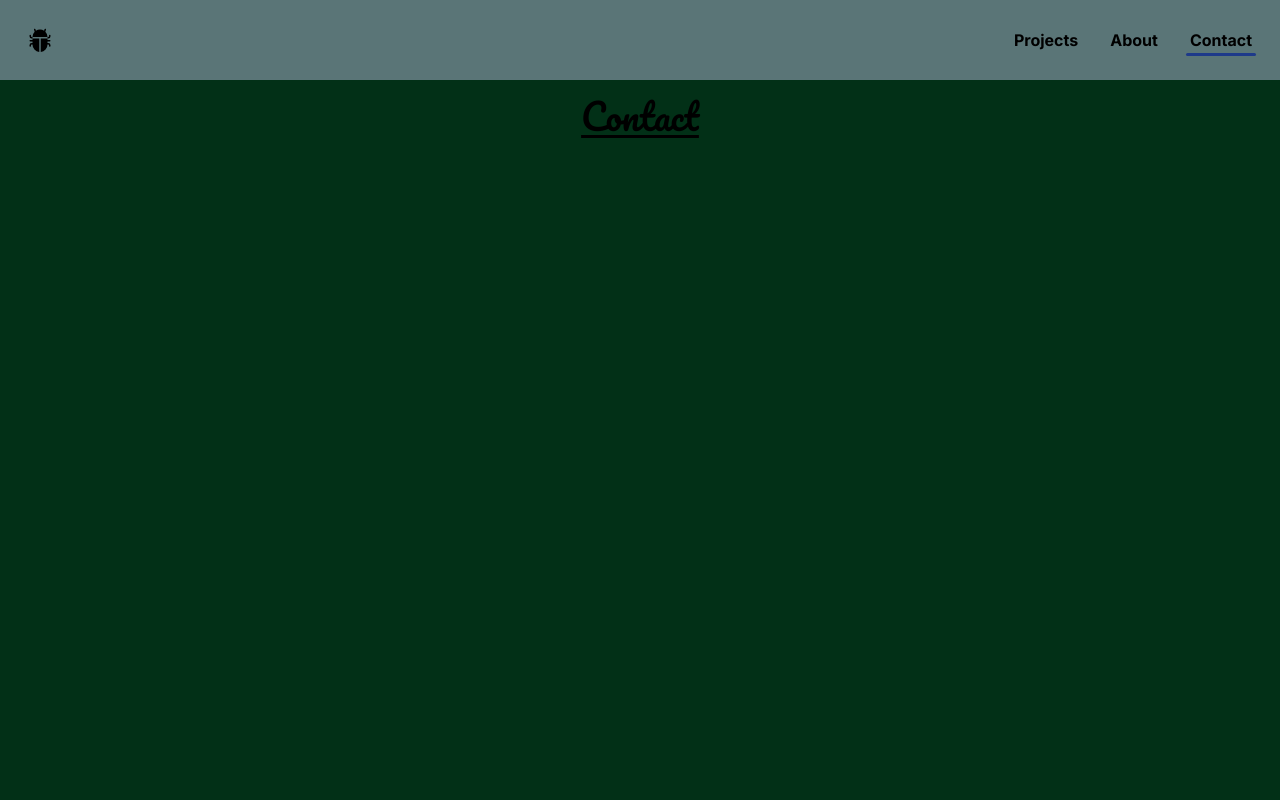
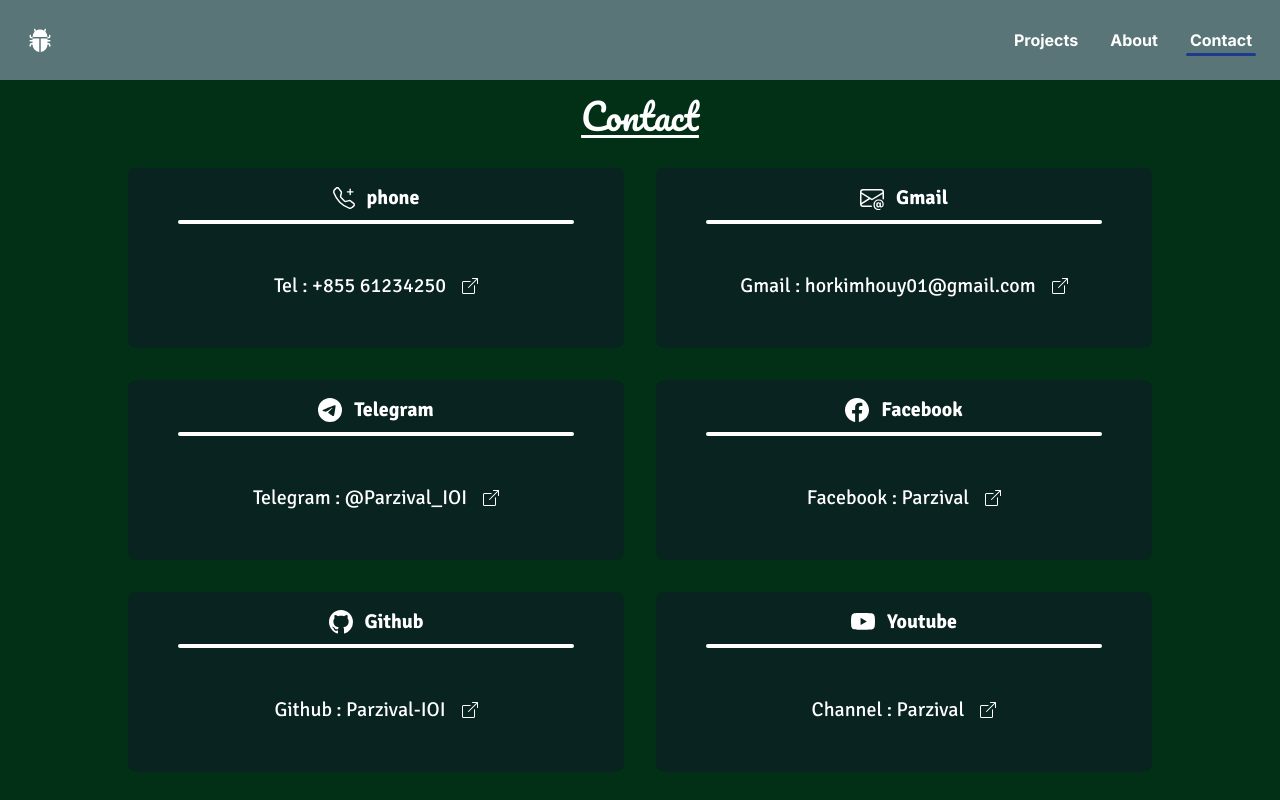
Before and after one commit to Parzival-IOI/Portfolio_3.0, a Next.js app: page /Contact in a window 1280 px wide. Built offline with nearby package versions, Linux system fonts and the light colour scheme.

Commit message:
Contact page and animation/observer

```diff
--- a/Components/Chart.tsx
+++ b/Components/Chart.tsx
@@ -1,28 +1,17 @@
-import React, { FC } from 'react'
-import Percentage from './Percentage'
+'use client'
+import React from 'react'
+import { useInView } from 'react-intersection-observer'
 
-interface list {
-    key : number,
-    name : string,
-    percentage : string,
-}
-
-interface props {
-    title : string,
-    lists : list[],
-}
-
-const Chart:FC<props> = (props) => {
+const Chart = ({children}:{children : React.ReactNode}) => {
+    const {ref: _ref, inView: view} = useInView({
+        triggerOnce : true,
+        threshold : 0.5,
+        rootMargin : "0px",
+        delay : 500,
+    })
   return (
-    <section className='w-5/6 sm:w-4/6 md:w-3/5 max-w-4xl mx-auto my-16 h-auto bg-slate-900/50 rounded-2xl'>
-        <div className='md:text-lg lg:text-xl md:px-8 py-2 '>
-            <div className='underline underline-offset-4 decoration-2 font-bold mb-2'>{props.title}</div>
-            {props.lists.map( (item) => {
-                return(
-                    <Percentage item={item} />
-                )
-            })}
-        </div>
+    <section className={`w-5/6 sm:w-4/6 md:w-3/5 max-w-4xl mx-auto my-16 h-auto bg-slate-900/50 rounded-2xl  transition-all duration-2000 ease-out ${view ? 'translate-y-0 opacity-100' : 'translate-y-40 opacity-0'}`} ref={_ref}>
+        {children}
     </section>
   )
 }
--- /dev/null
+++ b/Components/ChartContainer.tsx
@@ -0,0 +1,31 @@
+import { FC } from 'react'
+import Chart from './Chart'
+import Percentage from './Percentage'
+
+interface list {
+    key : number,
+    name : string,
+    percentage : string,
+}
+
+interface props {
+    title : string,
+    lists : list[],
+}
+
+const ChartContainer:FC<props> = (props) => {
+  return (
+    <Chart>
+        <div className='md:text-lg lg:text-xl md:px-8 py-2 '>
+            <div className='underline underline-offset-4 decoration-2 font-bold m-2'>{props.title}</div>
+            {props.lists.map( (item) => {
+                return(
+                    <Percentage item={item} />
+                )
+            })}
+        </div>
+    </Chart>
+  )
+}
+
+export default ChartContainer
--- /dev/null
+++ b/Components/Contacting.tsx
@@ -0,0 +1,28 @@
+import React, { FC } from 'react'
+import { LinkIcon } from './Icon'
+
+interface props {
+
+    items : {
+        key : number,
+        name : string,
+        info : string,
+        link : string,
+        children : React.ReactNode,
+    }
+}
+
+const Contacting:FC<props> = (props) => {
+  return (
+    <div className='w-full bg-slate-900/50 aspect-[6/2] sm:aspect-[4/1] rounded-lg flex flex-col' key={props.items.key}>
+        <h1 className=' w-full pt-4 pb-2 md:text-lg lg:text-xl font-bold flex flex-row justify-center items-center gap-3'>{props.items.children} {props.items.name}</h1>
+        <div className='w-4/5 mx-auto h-1 rounded-lg bg-white'></div>
+        <p className='w-4/5 mx-auto h-full md:text-lg lg:text-xl flex justify-center items-center gap-2 sm:gap-4'>
+            {props.items.info}
+            {props.items.link && <a href={props.items.link} target='_blank' rel="noopener noreferrer"><LinkIcon/></a>}
+        </p>
+    </div>
+  )
+}
+
+export default Contacting
--- a/Components/Icon.tsx
+++ b/Components/Icon.tsx
@@ -50,7 +50,7 @@
 
 export function Asterisk() {
     return (
-        <svg xmlns="http://www.w3.org/2000/svg" width="16" height="16" fill="currentColor" className="bi bi-asterisk" viewBox="0 0 16 16">
+        <svg xmlns="http://www.w3.org/2000/svg" width="20" height="20" fill="currentColor" className="bi bi-asterisk" viewBox="0 0 16 16">
             <path d="M8 0a1 1 0 0 1 1 1v5.268l4.562-2.634a1 1 0 1 1 1 1.732L10 8l4.562 2.634a1 1 0 1 1-1 1.732L9 9.732V15a1 1 0 1 1-2 0V9.732l-4.562 2.634a1 1 0 1 1-1-1.732L6 8 1.438 5.366a1 1 0 0 1 1-1.732L7 6.268V1a1 1 0 0 1 1-1z"/>
         </svg>
     )
@@ -58,8 +58,34 @@
 
 export function Pdf() {
     return (
-        <svg xmlns="http://www.w3.org/2000/svg" width="16" height="16" fill="currentColor" className="bi bi-filetype-pdf" viewBox="0 0 16 16">
+        <svg xmlns="http://www.w3.org/2000/svg" width="22" height="22" fill="currentColor" className="bi bi-filetype-pdf" viewBox="0 0 16 16">
             <path fillRule="evenodd" d="M14 4.5V14a2 2 0 0 1-2 2h-1v-1h1a1 1 0 0 0 1-1V4.5h-2A1.5 1.5 0 0 1 9.5 3V1H4a1 1 0 0 0-1 1v9H2V2a2 2 0 0 1 2-2h5.5L14 4.5ZM1.6 11.85H0v3.999h.791v-1.342h.803c.287 0 .531-.057.732-.173.203-.117.358-.275.463-.474a1.42 1.42 0 0 0 .161-.677c0-.25-.053-.476-.158-.677a1.176 1.176 0 0 0-.46-.477c-.2-.12-.443-.179-.732-.179Zm.545 1.333a.795.795 0 0 1-.085.38.574.574 0 0 1-.238.241.794.794 0 0 1-.375.082H.788V12.48h.66c.218 0 .389.06.512.181.123.122.185.296.185.522Zm1.217-1.333v3.999h1.46c.401 0 .734-.08.998-.237a1.45 1.45 0 0 0 .595-.689c.13-.3.196-.662.196-1.084 0-.42-.065-.778-.196-1.075a1.426 1.426 0 0 0-.589-.68c-.264-.156-.599-.234-1.005-.234H3.362Zm.791.645h.563c.248 0 .45.05.609.152a.89.89 0 0 1 .354.454c.079.201.118.452.118.753a2.3 2.3 0 0 1-.068.592 1.14 1.14 0 0 1-.196.422.8.8 0 0 1-.334.252 1.298 1.298 0 0 1-.483.082h-.563v-2.707Zm3.743 1.763v1.591h-.79V11.85h2.548v.653H7.896v1.117h1.606v.638H7.896Z"/>
         </svg>
     )
 }
+
+export function Phone() {
+    return (
+        <svg xmlns="http://www.w3.org/2000/svg" width="22" height="22" fill="currentColor" className="bi bi-telephone-plus" viewBox="0 0 16 16">
+            <path d="M3.654 1.328a.678.678 0 0 0-1.015-.063L1.605 2.3c-.483.484-.661 1.169-.45 1.77a17.568 17.568 0 0 0 4.168 6.608 17.569 17.569 0 0 0 6.608 4.168c.601.211 1.286.033 1.77-.45l1.034-1.034a.678.678 0 0 0-.063-1.015l-2.307-1.794a.678.678 0 0 0-.58-.122l-2.19.547a1.745 1.745 0 0 1-1.657-.459L5.482 8.062a1.745 1.745 0 0 1-.46-1.657l.548-2.19a.678.678 0 0 0-.122-.58L3.654 1.328zM1.884.511a1.745 1.745 0 0 1 2.612.163L6.29 2.98c.329.423.445.974.315 1.494l-.547 2.19a.678.678 0 0 0 .178.643l2.457 2.457a.678.678 0 0 0 .644.178l2.189-.547a1.745 1.745 0 0 1 1.494.315l2.306 1.794c.829.645.905 1.87.163 2.611l-1.034 1.034c-.74.74-1.846 1.065-2.877.702a18.634 18.634 0 0 1-7.01-4.42 18.634 18.634 0 0 1-4.42-7.009c-.362-1.03-.037-2.137.703-2.877L1.885.511z"/>
+            <path fillRule="evenodd" d="M12.5 1a.5.5 0 0 1 .5.5V3h1.5a.5.5 0 0 1 0 1H13v1.5a.5.5 0 0 1-1 0V4h-1.5a.5.5 0 0 1 0-1H12V1.5a.5.5 0 0 1 .5-.5z"/>
+        </svg>
+    )
+}
+
+export function Gmail() {
+    return (
+        <svg xmlns="http://www.w3.org/2000/svg" width="24" height="24" fill="currentColor" className="bi bi-envelope-at" viewBox="0 0 16 16">
+            <path d="M2 2a2 2 0 0 0-2 2v8.01A2 2 0 0 0 2 14h5.5a.5.5 0 0 0 0-1H2a1 1 0 0 1-.966-.741l5.64-3.471L8 9.583l7-4.2V8.5a.5.5 0 0 0 1 0V4a2 2 0 0 0-2-2H2Zm3.708 6.208L1 11.105V5.383l4.708 2.825ZM1 4.217V4a1 1 0 0 1 1-1h12a1 1 0 0 1 1 1v.217l-7 4.2-7-4.2Z"/>
+            <path d="M14.247 14.269c1.01 0 1.587-.857 1.587-2.025v-.21C15.834 10.43 14.64 9 12.52 9h-.035C10.42 9 9 10.36 9 12.432v.214C9 14.82 10.438 16 12.358 16h.044c.594 0 1.018-.074 1.237-.175v-.73c-.245.11-.673.18-1.18.18h-.044c-1.334 0-2.571-.788-2.571-2.655v-.157c0-1.657 1.058-2.724 2.64-2.724h.04c1.535 0 2.484 1.05 2.484 2.326v.118c0 .975-.324 1.39-.639 1.39-.232 0-.41-.148-.41-.42v-2.19h-.906v.569h-.03c-.084-.298-.368-.63-.954-.63-.778 0-1.259.555-1.259 1.4v.528c0 .892.49 1.434 1.26 1.434.471 0 .896-.227 1.014-.643h.043c.118.42.617.648 1.12.648Zm-2.453-1.588v-.227c0-.546.227-.791.573-.791.297 0 .572.192.572.708v.367c0 .573-.253.744-.564.744-.354 0-.581-.215-.581-.8Z"/>
+        </svg>
+    )
+}
+
+export function Telegram() {
+    return (
+        <svg xmlns="http://www.w3.org/2000/svg" width="24" height="24" fill="currentColor" className="bi bi-telegram" viewBox="0 0 16 16">
+            <path d="M16 8A8 8 0 1 1 0 8a8 8 0 0 1 16 0zM8.287 5.906c-.778.324-2.334.994-4.666 2.01-.378.15-.577.298-.595.442-.03.243.275.339.69.47l.175.055c.408.133.958.288 1.243.294.26.006.549-.1.868-.32 2.179-1.471 3.304-2.214 3.374-2.23.05-.012.12-.026.166.016.047.041.042.12.037.141-.03.129-1.227 1.241-1.846 1.817-.193.18-.33.307-.358.336a8.154 8.154 0 0 1-.188.186c-.38.366-.664.64.015 1.088.327.216.589.393.85.571.284.194.568.387.936.629.093.06.183.125.27.187.331.236.63.448.997.414.214-.02.435-.22.547-.82.265-1.417.786-4.486.906-5.751a1.426 1.426 0 0 0-.013-.315.337.337 0 0 0-.114-.217.526.526 0 0 0-.31-.093c-.3.005-.763.166-2.984 1.09z"/>
+        </svg>
+    )
+}
--- a/app/Contact/page.tsx
+++ b/app/Contact/page.tsx
@@ -1,4 +1,6 @@
-import {Pacifico} from 'next/font/google'
+import { Pacifico } from 'next/font/google'
+import { Phone, FacebookIcon, GithubIcon, Gmail, Telegram, YoutubeIcon } from '@/Components/Icon'
+import Contacting from '@/Components/Contacting'
 
 const font_style = Pacifico({
   weight: '400',
@@ -6,10 +8,62 @@
   display: 'swap',
 })
 
+const contact_number = [
+  {
+    key : 1,
+    name : "phone",
+    info : "Tel : +855 61234250",
+    link : "tel:+85561234250",
+    children : <Phone/>
+  },
+  {
+    key : 2,
+    name : "Gmail",
+    info : "Gmail : horkimhouy01@gmail.com",
+    link : "mailto:horkimhouy01@gmail.com",
+    children : <Gmail/>
+  },
+  {
+    key : 3,
+    name : "Telegram",
+    info : "Telegram : @Parzival_IOI",
+    link : "https://t.me/Parzival_IOI",
+    children : <Telegram/>
+  },
+  {
+    key : 4,
+    name : "Facebook",
+    info : "Facebook : Parzival",
+    link : "https://web.facebook.com/hor.kimhouy.739",
+    children : <FacebookIcon/>
+  },
+  {
+    key : 5,
+    name : "Github",
+    info : "Github : Parzival-IOI",
+    link : "https://github.com/Parzival-IOI",
+    children : <GithubIcon/>
+  },
+  {
+    key : 6,
+    name : "Youtube",
+    info : "Channel : Parzival",
+    link : "https://www.youtube.com/@parzival-ioi",
+    children : <YoutubeIcon/>
+  },
+]
+
 const page = () => {
   return (
-    <div className=''>
-      <h1 className={`${font_style.className} w-full pt-24 text-4xl text-center font-bold underline underline-offset-4`}>Contact</h1>
+    <div className='min-h-screen'>
+      <h1 className={`${font_style.className} w-full pt-24 text-4xl text-center font-bold underline underline-offset-4 transition_once`}>Contact</h1>
+      <section className='w-[85%] md:w-4/5 mx-auto my-8 transition_once grid grid-cols-1 md:grid-cols-2 2xl:grid-cols-3 gap-4 sm:gap-2 md:gap-4 lg:gap-8'>
+        {contact_number.map((item) => {
+          return (
+            <Contacting items={item} />
+          )
+        })}
+      </section>
     </div>
   )
 }
--- a/app/Projects/page.tsx
+++ b/app/Projects/page.tsx
@@ -2,7 +2,13 @@
 import supabase from '@/utils/supabase'
 import Footer from '@/Components/Footer';
 import Card from '@/Components/Card';
+import {Pacifico} from 'next/font/google'
 
+const font_style = Pacifico({
+  weight: '400',
+  subsets: ['latin'],
+  display: 'swap',
+})
 
 export const revalidate = 3600;
 
@@ -25,7 +31,8 @@
     }
     return (
       <div>
-        <div className='w-full p-8 pt-32 md:16 flex justify-center items-center flex-wrap gap-10 md:gap-16 mb-16'>
+        <h1 className={`${font_style.className} w-full pt-24 text-4xl text-center font-bold underline underline-offset-4`}>Project</h1>
+        <div className='w-full p-8 pt-16 md:16 flex justify-center items-center flex-wrap gap-10 md:gap-16 mb-16'>
           {data && data.map((item:DataInfo) => {
               return(
                 <Card item={item} key={item.id}/>
--- a/app/globals.css
+++ b/app/globals.css
@@ -5,3 +5,22 @@
 .background {
     background-color: rgb(5, 2, 41);
 }
+
+.transition_once {
+    animation-name: smooth_opening;
+    animation-duration: 2000ms;
+    animation-timing-function: ease-out;
+    animation-iteration-count: 1;
+    animation-fill-mode: forwards;
+}
+
+@keyframes smooth_opening {
+    from {
+        transform: translateY(10rem);
+        opacity: 0;
+    }
+    to {
+        transform: translateY(0rem);
+        opacity: 1;
+    }
+}
--- a/app/layout.tsx
+++ b/app/layout.tsx
@@ -23,7 +23,7 @@
 }) {
   return (
     <html lang="en">
-      <body className={`${signika.className} relative text-black dark:text-white bg-[#023017] dark:bg-[#0f1b31]`}>
+      <body className={`${signika.className} relative text-white bg-[#023017] dark:bg-[#0f1b31]`}>
         <Navbar/>
         <main>{children}</main>
       </body>
```
Also changed, not shown: Components/Footer.tsx (+4 -4 lines), app/About/page.tsx (+9 -9 lines).
